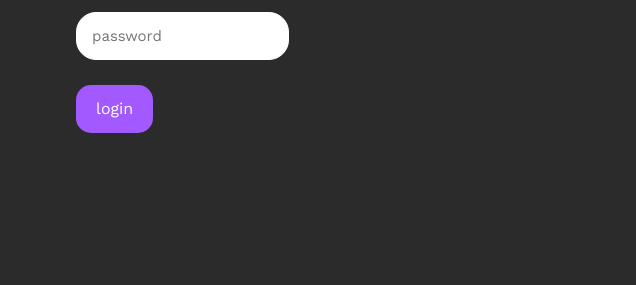
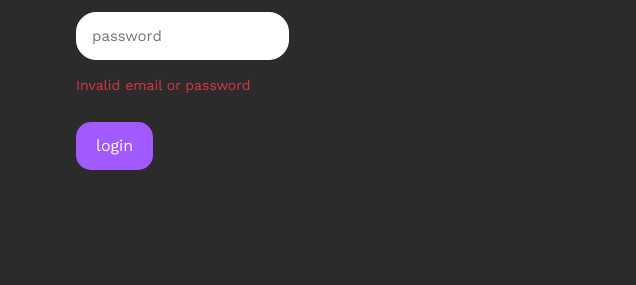
Before and after one commit to marc122005/NTF-Marketplace, a plain HTML site: page login.html in a window 1280 px wide. Both pictures are taken after a click on the button "login". Shown: the part 378-663 px from the top of the page, 644-1280 px from the left. Drawn offline with nearby package versions, Linux system fonts and the light colour scheme.

Commit message:
edit colors

```diff
--- a/css/sign.css
+++ b/css/sign.css
@@ -65,6 +65,10 @@ body {
   color: #fff;
   cursor: pointer;
   margin-top: 10px;
+  transition: 1s;
+}
+.sec2 button:hover{
+  background: linear-gradient(135deg, #A259FF, #FF6250);
 }
 
 .sec2 .login-message {
@@ -79,6 +83,7 @@ body {
 .sec2 .login-message a:hover{
   text-decoration: underline;
 }
+
 
 /* Error */
 .text-danger {
--- a/js/login.js
+++ b/js/login.js
@@ -15,6 +15,6 @@ loginBtn.addEventListener('click', function(event) {
         document.getElementById("account-t").style.display="block"
         window.location.href="index.html"
     }else{
-        console.log("Email or password wrong");
+        document.getElementById("account-error").style.display="block"
     }
 });
--- a/login.html
+++ b/login.html
@@ -49,10 +49,9 @@
             <h5>Welcome back! Please enter your details to access your account.</h5>
             <div class="sec2">
                 <input type="email" id="email" placeholder=" Email Address">
-                <p id="email-error" class="text-danger">Invalid email address.</p>
 
                 <input type="password" id="password" placeholder="password">
-                <p id="password-error" class="text-danger">Invalid password.</p>
+                <p id="account-error" class="text-danger">Invalid email or password</p>
                 <p id="general-error" class="text-danger">Please fill in all fields.</p>
                 <p id="account-t" class="text-success">account is valid</p>
                 <button id="login-btn">login </button>
```
